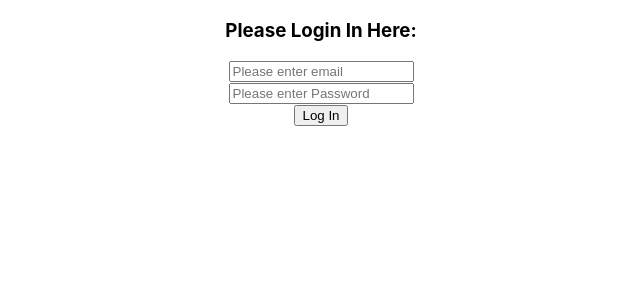
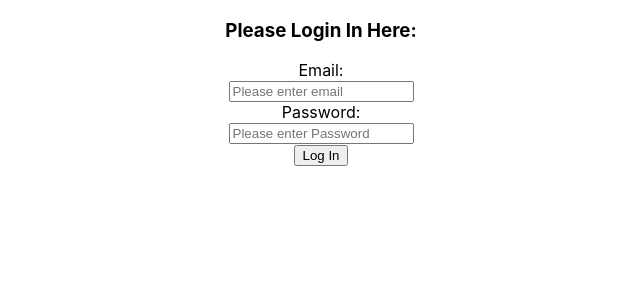
Before and after one commit to hesterrk/Expat_Front_End, a React (Create React App) app in the folder expat_journal/: page /login in a window 1280 px wide. Shown: the top 300 px of the page, without its empty margins (319-959 px from the left). Built offline with nearby package versions, Linux system fonts and the light colour scheme.

Commit message:
added redux dependencies

```diff
--- a/expat_journal/package.json
+++ b/expat_journal/package.json
@@ -10,8 +10,11 @@
     "axios": "^0.19.2",
     "react": "^16.13.0",
     "react-dom": "^16.13.0",
+    "react-redux": "^7.2.0",
     "react-router-dom": "^5.1.2",
     "react-scripts": "3.4.0",
+    "redux": "^4.0.5",
+    "redux-thunk": "^2.3.0",
     "styled-components": "^5.0.1"
   },
   "scripts": {
--- a/expat_journal/src/components/Login.js
+++ b/expat_journal/src/components/Login.js
@@ -21,7 +21,7 @@ function Login() {
       .then(res => {
         localStorage.setItem("token", res.data.token);
         console.log(res);
-        //push to JournalList: list of users images
+        //PUSH TO JOURNALLIST COMPONENT: dashboard --> list of users images
         // history.push("/");
       })
       .catch(err => console.log(err));
@@ -31,6 +31,8 @@ function Login() {
     <div>
       <h3> Please Login In Here: </h3>
       <form className="formContainer" onSubmit={onLogin}>
+        <label>
+          Email: <br></br>
           <input
             type="text"
             name="email"
@@ -38,7 +40,10 @@ function Login() {
             value={userLogin.email}
             onChange={handleChange}
           />
+        </label>
         <br></br>
+        <label>
+          Password: <br></br>
           <input
             type="password"
             name="password"
@@ -46,6 +51,7 @@ function Login() {
             value={userLogin.password}
             onChange={handleChange}
           />
+        </label>
         <br></br>
         <button>Log In</button>
       </form>
--- a/expat_journal/src/components/reducers/index.js
+++ b/expat_journal/src/components/reducers/index.js
@@ -0,0 +1,6 @@
+import { combineReducers } from 'redux';
+
+export default combineReducers({
+
+
+});
--- a/expat_journal/src/index.js
+++ b/expat_journal/src/index.js
@@ -1,12 +1,21 @@
-import React from 'react';
-import ReactDOM from 'react-dom';
-import './index.css';
+import React from "react";
+import ReactDOM from "react-dom";
+import "./index.css";
 import { BrowserRouter as Router } from "react-router-dom";
-import App from './App';
+import App from "./App";
+//redux Set up
+
+import { createStore } from "redux";
+import { Provider } from "react-redux";
+import rootReducer from "./components/reducers";
+
+const store = createStore(rootReducer);
 
 ReactDOM.render(
+  <Provider store={store}>
     <Router>
       <App />
-    </Router>,
-    document.getElementById("root")
-  );
+    </Router>
+  </Provider>,
+  document.getElementById("root")
+);
```
Also changed, not shown: 1 other file (tests, documents, lock files or other folders). Lines whose indentation alone changed are shown as unchanged.
